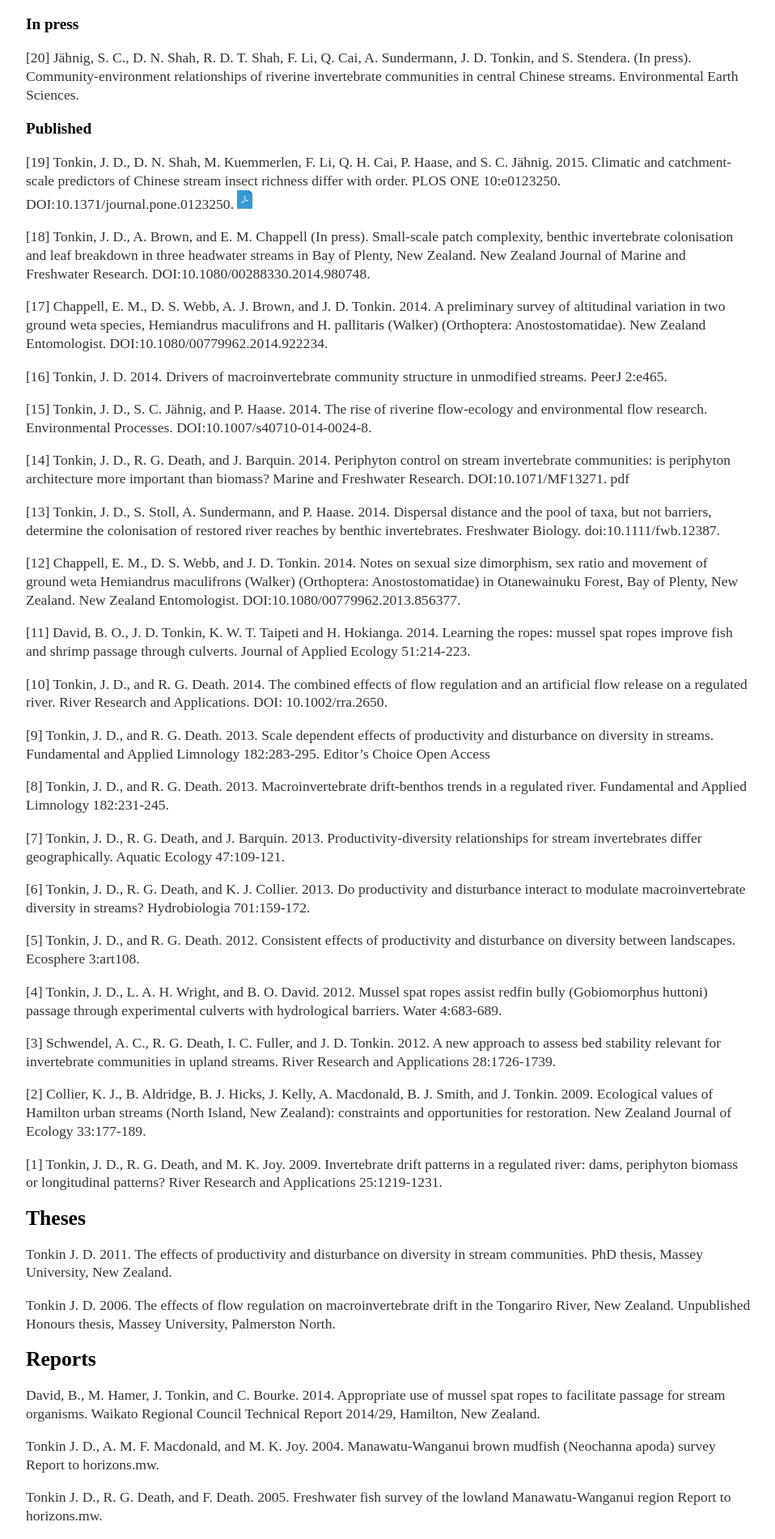
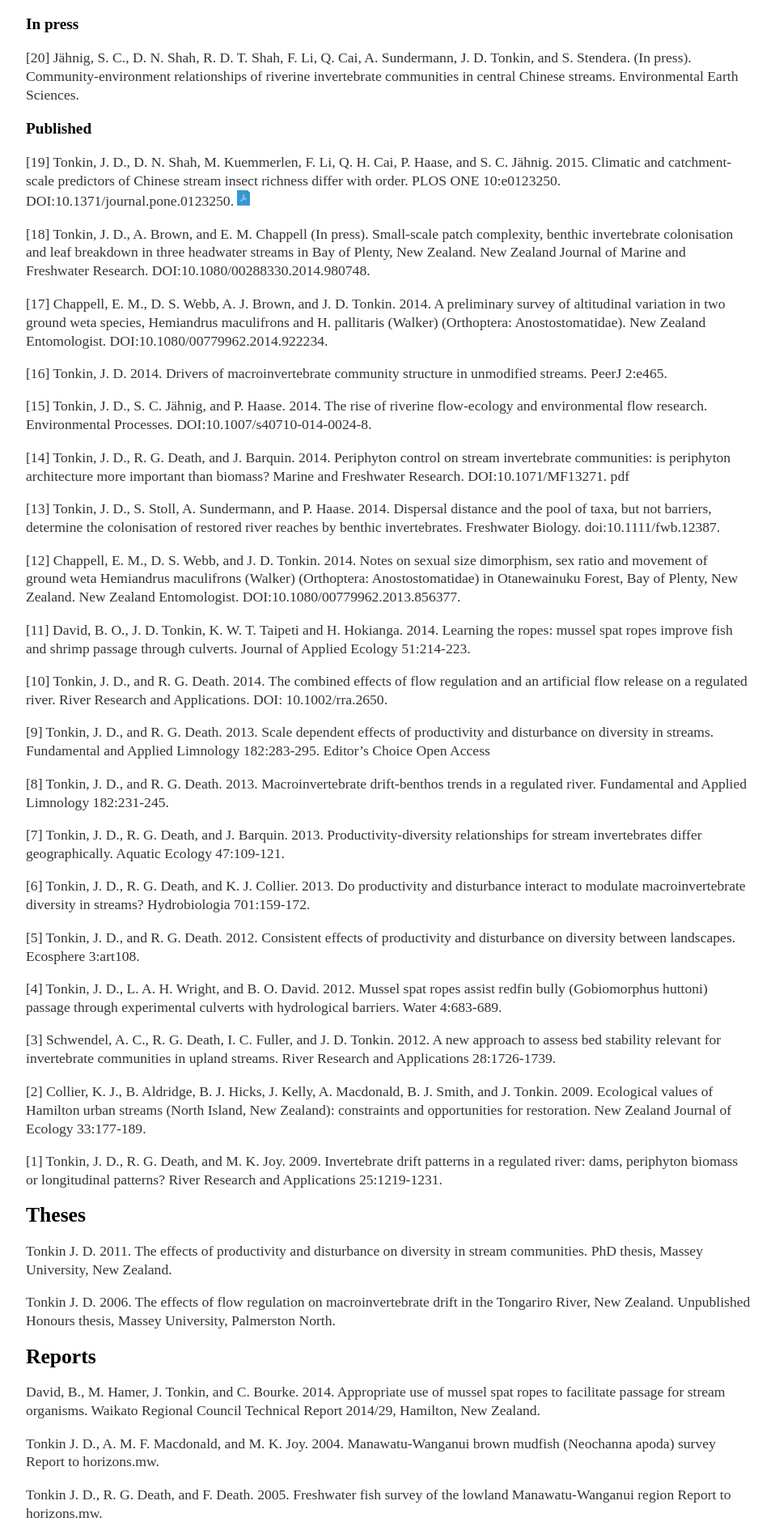
Before and after one commit to jdtonkin/jdtonkin.github.io, a Jekyll site: the page built from Publications/index.html, in a window 1280 px wide. Shown: the part 848-2749 px from the top of the page at 81% size, without its empty margins (160-1118 px from the left). Built offline with Jekyll 4.4.1, drawn with Linux system fonts in a browser that asks for light colours.

Commit message:
Update index.html

```diff
--- a/Publications/index.html
+++ b/Publications/index.html
@@ -37,7 +37,7 @@
 <h3>Published</h3>
 
 <p>[19] Tonkin, J. D., D. N. Shah, M. Kuemmerlen, F. Li, Q. H. Cai, P. Haase, and S. C. Jähnig. 2015. Climatic and catchment-scale predictors of Chinese stream insect richness differ with order. PLOS ONE 10:e0123250.
-DOI:10.1371/journal.pone.0123250.  <a href="2015 Tonkin etal PLOS ONE.pdf" target="_blank"><img src="pdf-blue.png" alt="broken" style="height: 1.3em"></a> </p>
+DOI:10.1371/journal.pone.0123250.  <a href="2015 Tonkin etal PLOS ONE.pdf" target="_blank"><img src="pdf-blue.png" alt="broken" style="height: 1.1em"></a> </p>
 
 <p>[18] Tonkin, J. D., A. Brown, and E. M. Chappell (In press). Small-scale patch complexity, benthic invertebrate colonisation and leaf breakdown in three headwater streams in Bay of Plenty, New Zealand. New Zealand Journal of Marine and Freshwater Research. DOI:10.1080/00288330.2014.980748.</p>
 
```
